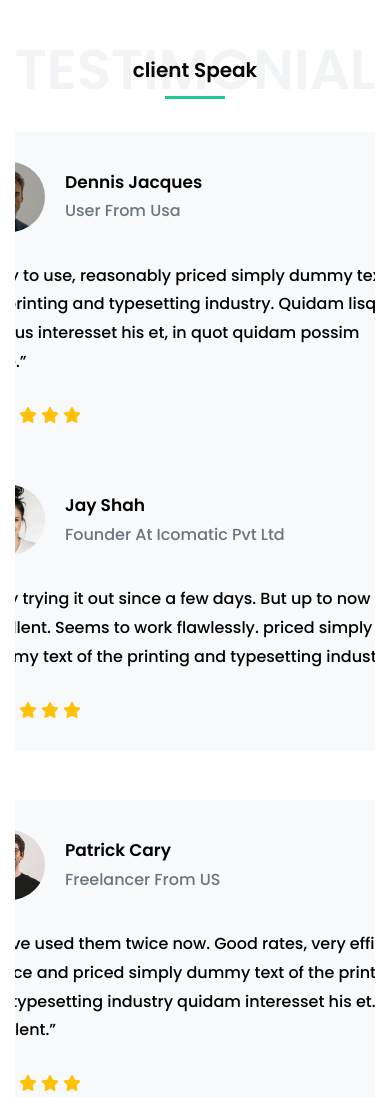
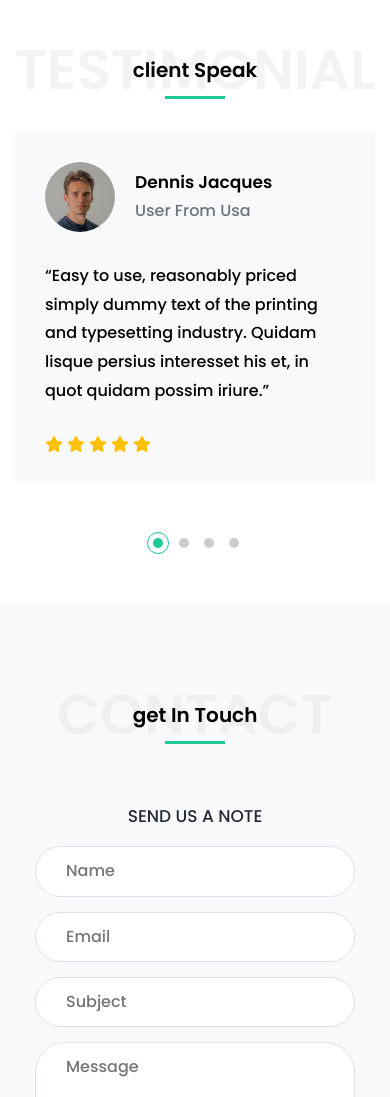
Before and after one commit to ayahMagdi/portfolio, a plain HTML site: page index.html in a window 390 px wide. Shown: the part 8880-9977 px from the top of the page. Drawn offline with Linux system fonts and the light colour scheme.

Commit message:
Add files via upload

```diff
--- a/css/style.css
+++ b/css/style.css
@@ -899,74 +899,104 @@ a {
   }
 }
 .main-content__testimonials .testimonials-container {
-  display: grid;
-  grid-template-columns: repeat(auto-fill, minmax(500px, 1fr));
-  justify-content: center;
+  position: relative;
+  transition: 0.5s;
+  height: 350px;
+  width: 100%;
+}
+.main-content__testimonials .testimonials-container .slider-container {
+  position: absolute;
+  top: 0;
+  display: flex;
+  justify-content: space-between;
   align-items: center;
   gap: 50px;
-  overflow: hidden;
+  height: 100%;
+  width: 100%;
+  opacity: 0;
+  transform-origin: top left;
+  transform: rotateY(90deg);
   transition: 0.5s;
 }
-.main-content__testimonials .testimonials-container .testimonial {
+@media (max-width: 767px) {
+  .main-content__testimonials .testimonials-container .slider-container {
+    flex-direction: column;
+  }
+}
+.main-content__testimonials .testimonials-container .slider-container.active {
+  opacity: 1;
+  transform: rotateY(0);
+}
+.main-content__testimonials .testimonials-container .slider-container .testimonial {
   position: relative;
   background-color: var(--testimonial-bg);
   border-radius: 4px;
   padding: 30px;
   transition: 0.5s;
-  min-width: 48%;
-  max-width: 100%;
+  width: 48%;
 }
-.main-content__testimonials .testimonials-container .testimonial.show {
-  transform: translateX(0);
+@media (max-width: 767px) {
+  .main-content__testimonials .testimonials-container .slider-container .testimonial {
+    width: 100%;
+    position: absolute;
+    top: 0;
+    left: 0;
+    height: 100%;
+    opacity: 0;
+    transform-origin: top left;
+    transform: rotateY(90deg);
+    transition: 0.5s;
+  }
+  .main-content__testimonials .testimonials-container .slider-container .testimonial.run {
+    opacity: 1;
+    transform: rotateY(0);
+  }
 }
-.main-content__testimonials .testimonials-container .testimonial.hide {
-  transform: translateX(-250%);
-}
-.main-content__testimonials .testimonials-container .testimonial .client-info {
+.main-content__testimonials .testimonials-container .slider-container .testimonial .client-info {
   display: flex;
   justify-content: flex-start;
   align-items: center;
   margin-bottom: 30px;
 }
-.main-content__testimonials .testimonials-container .testimonial .client-info .client-img {
+.main-content__testimonials .testimonials-container .slider-container .testimonial .client-info .client-img {
   width: 70px;
   height: 70px;
   border-radius: 50%;
   margin-right: 20px;
 }
-.main-content__testimonials .testimonials-container .testimonial .client-info .client-img img {
+.main-content__testimonials .testimonials-container .slider-container .testimonial .client-info .client-img img {
   width: 100%;
   height: 100%;
   border-radius: 50%;
   -o-object-fit: cover;
      object-fit: cover;
 }
-.main-content__testimonials .testimonials-container .testimonial .client-info .client-name h3 {
+.main-content__testimonials .testimonials-container .slider-container .testimonial .client-info .client-name h3 {
   color: var(--title-color);
   margin: 0 0 10px 0;
   font-size: 17px;
   text-transform: capitalize;
   font-weight: 550;
 }
-.main-content__testimonials .testimonials-container .testimonial .client-info .client-name span {
+.main-content__testimonials .testimonials-container .slider-container .testimonial .client-info .client-name span {
   color: #6c757d;
   text-transform: capitalize;
   font-size: 16px;
 }
-.main-content__testimonials .testimonials-container .testimonial .client-text p {
+.main-content__testimonials .testimonials-container .slider-container .testimonial .client-text p {
   margin-bottom: 30px;
   line-height: 1.8;
   color: var(--title-color);
 }
-.main-content__testimonials .testimonials-container .testimonial .client-text .rate {
+.main-content__testimonials .testimonials-container .slider-container .testimonial .client-text .rate {
   display: flex;
   justify-content: flex-start;
   align-items: center;
 }
-.main-content__testimonials .testimonials-container .testimonial .client-text .rate li {
+.main-content__testimonials .testimonials-container .slider-container .testimonial .client-text .rate li {
   color: rgb(255, 193, 7);
 }
-.main-content__testimonials .testimonials-container .testimonial .client-text .rate li:not(:last-child) {
+.main-content__testimonials .testimonials-container .slider-container .testimonial .client-text .rate li:not(:last-child) {
   margin-right: 4px;
 }
 .main-content__testimonials .pagenation {
```
Also changed, not shown: 1 other file.
